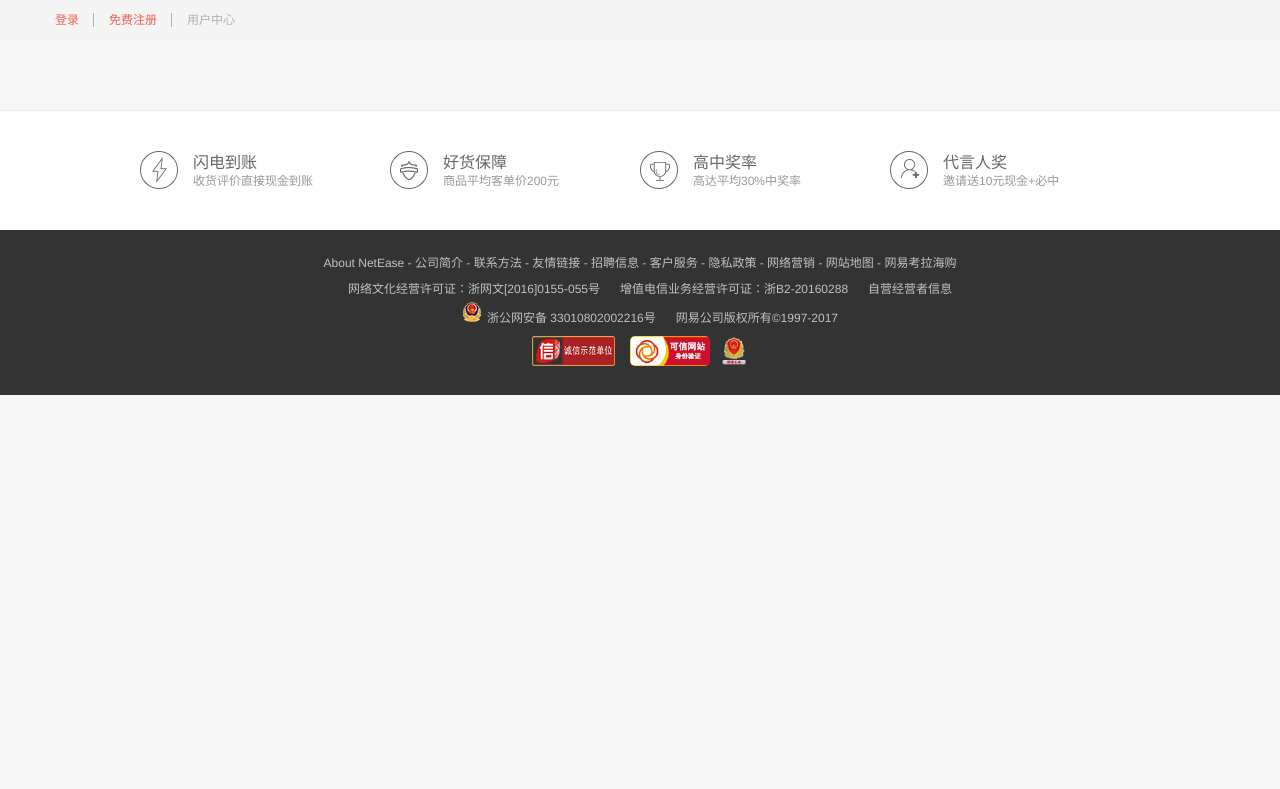
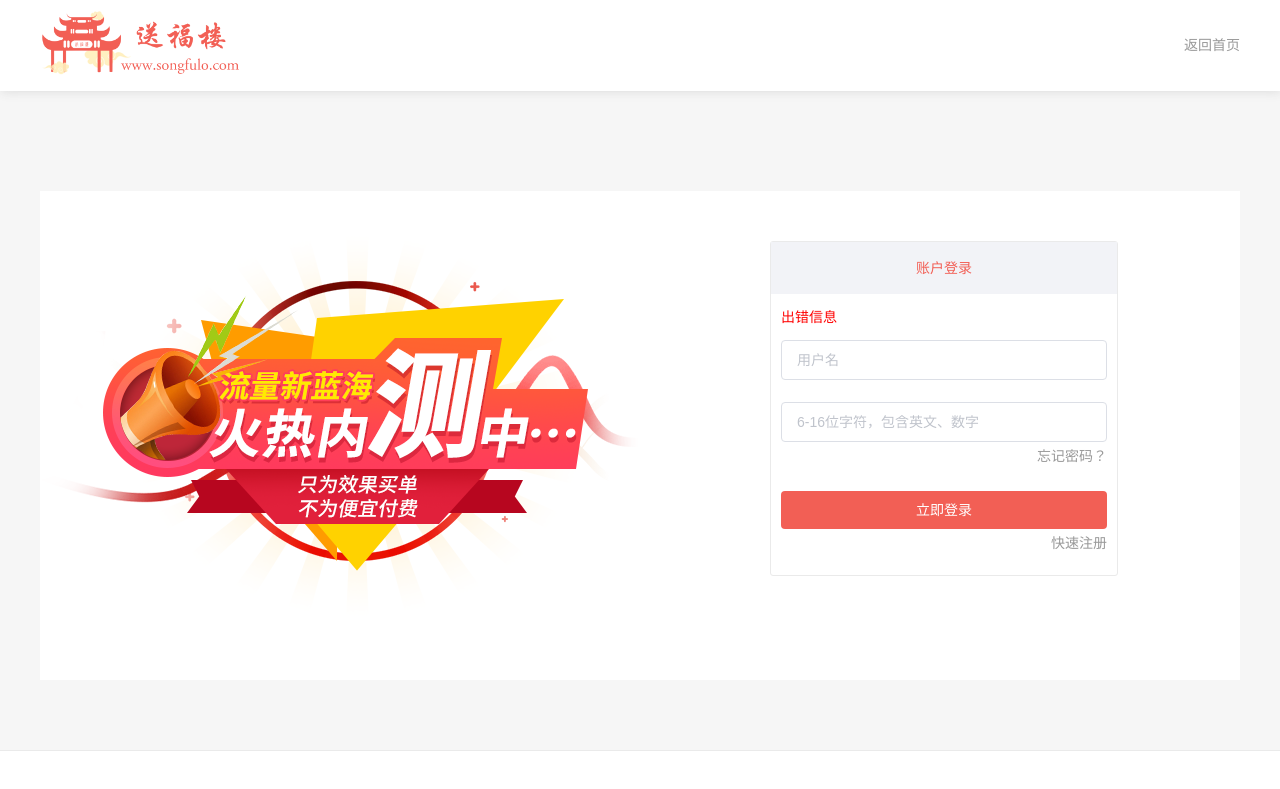
Before and after one commit to fhy-crystal/shiyong, a Vue app: page /#/login in a window 1280 px wide. Shown: the top 789 px of the page. Built offline with nearby package versions, Linux system fonts and the light colour scheme.

Commit message:
增加登录页面

```diff
--- a/src/App.vue
+++ b/src/App.vue
@@ -1,6 +1,7 @@
 <template>
 	<div id="app">
-		<top></top>
+		<top v-if="islogin"></top>
+		<topBack v-else></topBack>
 		<router-view/>
 		<footblock></footblock>
 	</div>
@@ -8,19 +9,30 @@
 
 <script>
 import top from '@/components/top'
+import topBack from '@/components/topBack'
 import footblock from '@/components/footer'
 
 export default {
 	name: 'App',
 	components: {
 		top,
-		footblock
+		topBack,
+		footblock,
 	},
 	data() {
 		return {
-
+			islogin: false,// 是否登陆
 		}
-	}
+	},
+	watch: {
+		$route() {
+			if (this.$route.path == '/login' || this.$route.path == '/register') {
+				this.islogin = false;
+			} else {
+				this.islogin = true;
+			}
+		}
+	},
 }
 </script>
 
--- a/src/components/top.vue
+++ b/src/components/top.vue
@@ -2,7 +2,7 @@
 	<nav class="public_top">
 		<div class="layout_1200 clearfix">
 			<div class="fl">
-				<router-link to="/app" class="font_red">登录</router-link>
+				<router-link to="/login" class="font_red">登录</router-link>
 				<router-link to="/app" class="font_red">免费注册</router-link>
 				<router-link to="/app" v-show="!user">商家中心</router-link>
 				<router-link to="/app" v-show="user">用户中心</router-link>
--- /dev/null
+++ b/src/components/topBack.vue
@@ -0,0 +1,56 @@
+<template>
+	<header class="relative">
+		<div class="layout_1200">
+			<ul class="clearfix">
+				<li class="logo fl">
+					<router-link to="/index">
+						<img src="../assets/logo.png">
+					</router-link>
+				</li>
+				<li class="back_index fr">
+					<router-link to="/index">返回首页</router-link>
+				</li>
+			</ul>
+		</div>
+	</header>
+</template>
+<script>
+	export default {
+		data() {
+			return {
+
+			}
+		}
+	}
+</script>
+<style lang="scss" scoped>
+	@import '../../static/css/common.scss';
+	/* 头部 */
+	header {
+		padding: 0 20px;
+		width: 100%;
+		min-width: 1200px;
+		line-height: 90px;
+		background-color: #fff;
+		box-shadow: 1px 1px 10px #ddd;
+		box-sizing: border-box;
+		.logo {
+			height: 91px;
+			a {
+				display: inline-block;
+				width: 200px;
+				height: 86px;
+				margin-top: 5px;
+				img {
+					width: 100%;
+				}
+			}
+		}
+		.back_index {
+			a {
+				font-size: 14px;
+				color: $light_grey;
+			}
+		}
+	}
+</style>
--- a/src/pages/front/prolist.vue
+++ b/src/pages/front/prolist.vue
@@ -3,8 +3,9 @@
 		<header class="logo_box">
 			<div class="layout_1200 clearfix">
 				<div class="logo">
-					<a href="./index.html">
-						<img src="../../assets/logo.png" alt="图片加载失败"></a>
+					<router-link to="/index">
+						<img src="../../assets/logo.png" alt="图片加载失败">
+					</router-link>
 				</div>
 				<form class="search_bar" action="" method="">
 					<input type="text" value="" name="itemName" id="search_frame" placeholder="搜一个商品，开始立即申请吧！">
--- /dev/null
+++ b/src/pages/login.vue
@@ -0,0 +1,129 @@
+<template>
+	<article class="content layout_1200 clearfix">
+		<div class="fl banner">
+			<img src="../assets/login/login_banner.png">
+		</div>
+		<div class="fr content_right">
+			<div class="title">
+				账户登录
+			</div>
+			<div class="form_box">
+				<div class="error_message">{{errorMsg}}</div>
+				<el-form :model="info" :rules="rules" ref="loginForm" class="form">
+					<el-form-item prop="user">
+						<el-input v-model="info.user" placeholder="用户名"></el-input>
+					</el-form-item>
+					<el-form-item prop="pwd">
+						<el-input v-model="info.pwd" placeholder="6-16位字符，包含英文、数字"></el-input>
+					</el-form-item>
+					<li class="forgot_pwd clearfix">
+						<a class="fr" href="">忘记密码？</a>
+					</li>
+					<el-form-item>
+						<el-button class="login_btn" type="primary" @click="onSubmit('loginForm')">立即登录</el-button>
+					</el-form-item>
+					<li class="register">
+						<a class="fr" href="./register/index.html">快速注册</a>
+					</li>
+				</el-form>
+			</div>
+		</div>
+	</article>
+</template>
+<script>
+	export default {
+		data() {
+			return {
+				errorMsg: '出错信息',
+				info: {
+					user: '',
+					pwd: ''
+				},
+				rules: {
+					user: [{
+						require: true, message: '用户名不能为空', trigger: 'blur'
+					}],
+					pwd: [{
+						require: true, message: '密码不能为空', trigger: 'blur'
+					}, {
+						min: 6, max: 12, message: '密码长度为6-12位', trigger: 'blur'
+					}]
+				}
+			}
+		},
+		methods: {
+			onSubmit(formName) {
+				this.$refs[formName].validate((valid) => {
+					if (valid) {
+
+					}
+				})
+			}
+		}
+	}
+</script>
+<style lang="scss" scoped>
+	@import '../../static/css/common.scss';
+	/* 内容 */
+	.content {
+		padding: 20px 0 50px 0;
+		margin-top: 100px;
+		font-size: 14px;
+		background-color: #fff;
+
+		.content_right {
+			margin: 30px 122px 0 0;
+			padding-bottom: 20px;
+			width: 348px;
+			border: 1px solid #EAEAEA;
+			border-radius: 3px;
+
+			.title {
+				line-height: 52px;
+				text-align: center;
+				background:#f2f3f7;
+				color: $main_color;
+			}
+
+			.form_box {
+				padding: 10px;
+				text-align: center;
+
+				.error_message {
+					height: 26px;
+					line-height: 26px;
+					color: red;
+					text-align: left;
+				}
+
+				.form {
+					margin-top: 10px;
+
+					.el-form-item {
+						margin-bottom: 0;
+						margin-top: 22px;
+					}
+					.el-form-item:first-child {
+						margin-top: 10px;
+					}
+				}
+				.login_btn {
+					width: 100%;
+					border: 0;
+					background-color: $main_color;
+				}
+
+				.forgot_pwd, .register {
+					a {
+						display: inline-block;
+						margin-top: pxtorem(10);
+						color: $light_grey;
+						line-height: 24px;
+					}
+				}
+
+			}
+
+		}
+	}
+</style>
--- a/src/router/index.js
+++ b/src/router/index.js
@@ -2,21 +2,26 @@ import Vue from 'vue'
 import Router from 'vue-router'
 
 
-const prolist = () => import('@/pages/front/prolist')
+const prolist = () => import('@/pages/front/prolist');
+const login = () => import('@/pages/login');
 
 Vue.use(Router)
 
 export default new Router({
 	routes: [
 		{
-			path: '/',
+			path: '/index',
 			name: 'prolist',
 			component: prolist
 		}, {
-			path: '/index',
+			path: '/',
 			redirect: {
 				name: 'prolist'
 			}
+		}, {
+			path: '/login',
+			name: 'login',
+			component: login
 		}
 	]
 })
```
